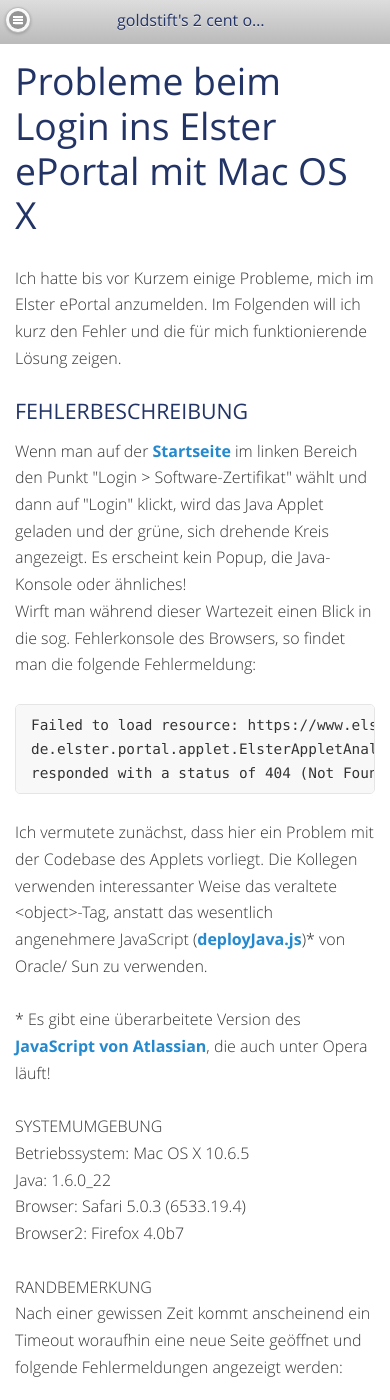
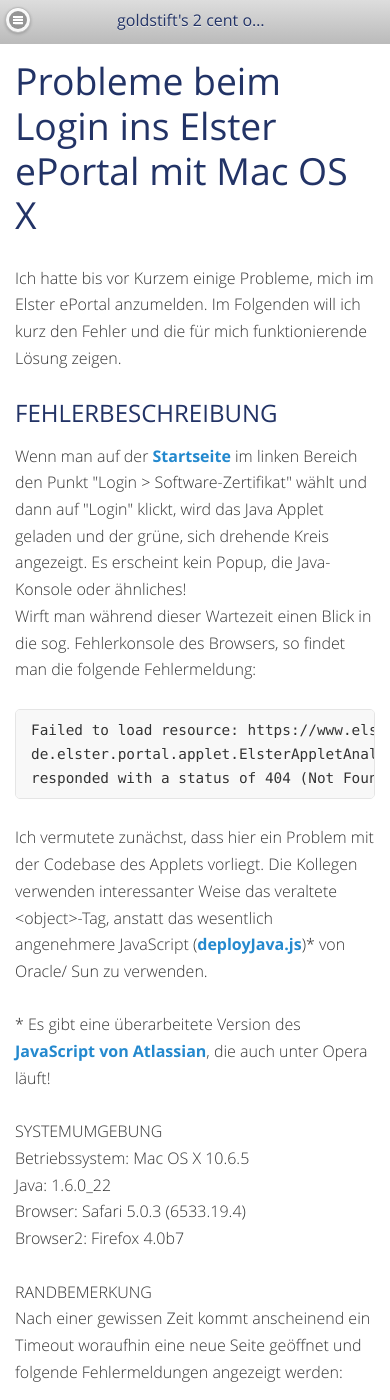
Before and after one commit to aheusingfeld/aheusingfeld.github.io, a Jekyll site: the page built from _posts/2011-01-19-probleme-beim-login-ins-elster-eportal-mit-mac-os-x.html, in a window 390 px wide and 1400 px high. Built offline with Jekyll 4.4.1, drawn with Linux system fonts in a browser that asks for light colours; comment, search, counter and statistics services are not loaded.

Commit message:
Fixed font proportion glitch in responsive layout

```diff
--- a/stylesheets/styles.css
+++ b/stylesheets/styles.css
@@ -193,11 +193,14 @@
     }
 
     h2 {
-        font-size:1.666em;
+        font-size:1.8em;
     }
 
     h3 {
-        font-size:1.333em;
+        font-size:1.5em;
+    }
+    h4 {
+        font-size:1.2em;
     }
 }
 @media (max-width:640px){
```
